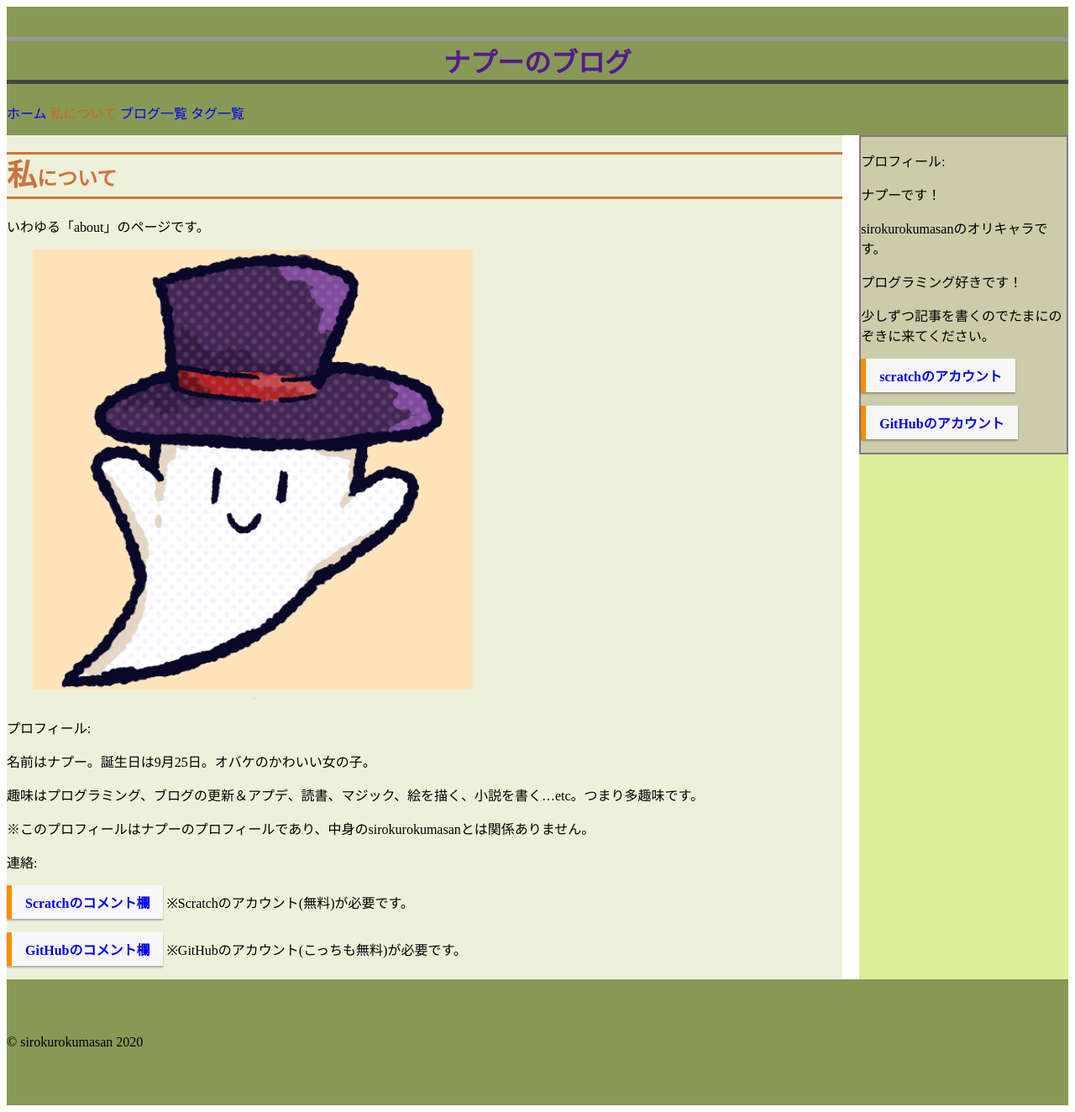
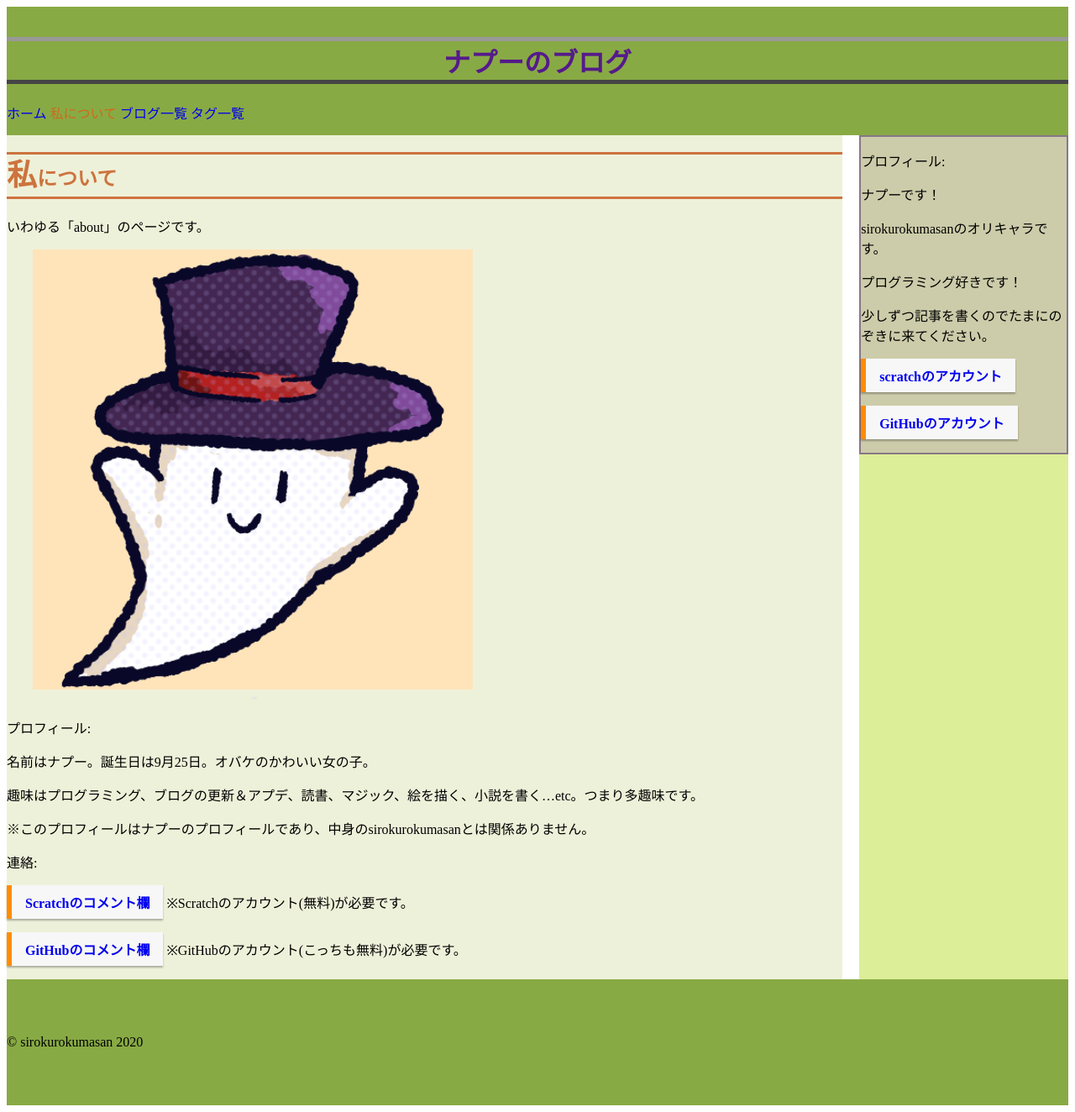
Before and after one commit to sirokurokumasan/sirokurokumasan.github.io, a Jekyll site: the page built from about.md, in a window 1280 px wide and 1324 px high. Shown: the whole window at 84% size. Built offline with Jekyll 4.4.1, drawn with Linux system fonts in a browser that asks for light colours.

Commit message:
Update main.scss

```diff
--- a/_sass/main.scss
+++ b/_sass/main.scss
@@ -35,23 +35,14 @@ h3 {
 header {
   width: 100%;
   padding: 15px 0;
-  background:#895;
-  &.headline{
-    font-size: 5vw;
-  &-text {
-    color: #000;
-    }
-  }
+  background:#8a4;
 }
 
 footer {
   width: 100%;
   height: 50px;
   padding: 50px 0;
-  background:#895;
-  &-text {
-    color: #000;
-  }
+  background:#8a4;
 }
 .container {
   width: 100%;
```
